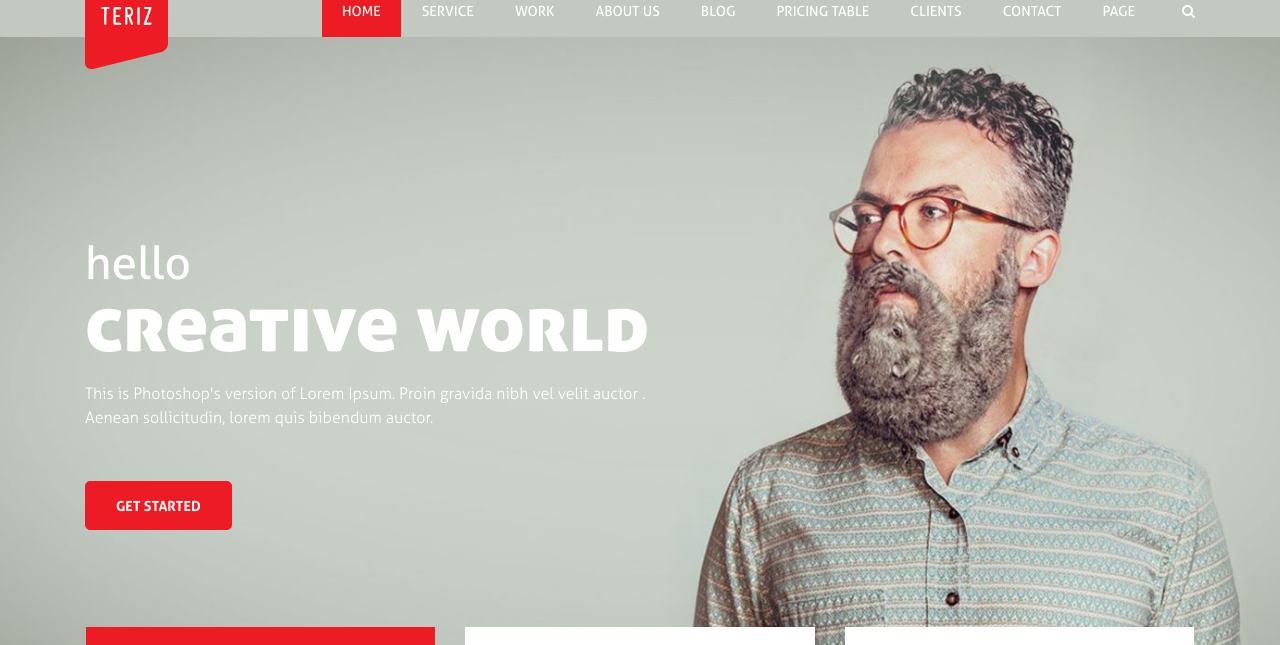
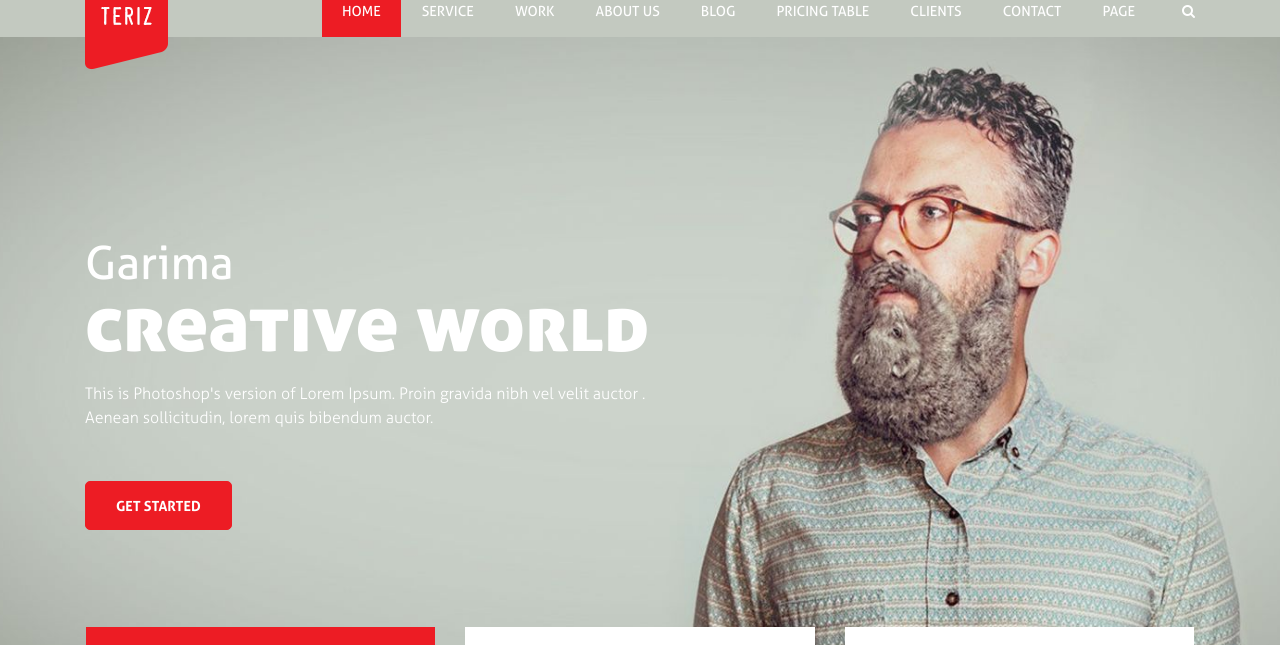
Before and after one commit to antriksht/DM_Marketing, a plain HTML site: page index.html in a window 1280 px wide. Shown: the part 64-709 px from the top of the page. Drawn offline with Linux system fonts and the light colour scheme; some packages are replaced by stand-ins of ours; files whose address does not match are found by name; a web font is replaced by a local one.

Commit message:
Garima Test

```diff
--- a/index.html
+++ b/index.html
@@ -101,7 +101,7 @@
 							<div class="item-content">
 								<div class="tr-middle">
 									<div class="slider-info">
-										<h1 data-animation="animated fadeInDown">hello </h1>
+										<h1 data-animation="animated fadeInDown">Garima </h1>
 										<h2 data-animation="animated fadeInDown">creative world</h2>
 										<p data-animation="animated fadeInDown">This is Photoshop's version  of Lorem Ipsum. Proin gravida nibh vel velit auctor . Aenean sollicitudin, lorem quis bibendum auctor.</p>
 										<div class="button" data-animation="animated fadeInDown">
```
